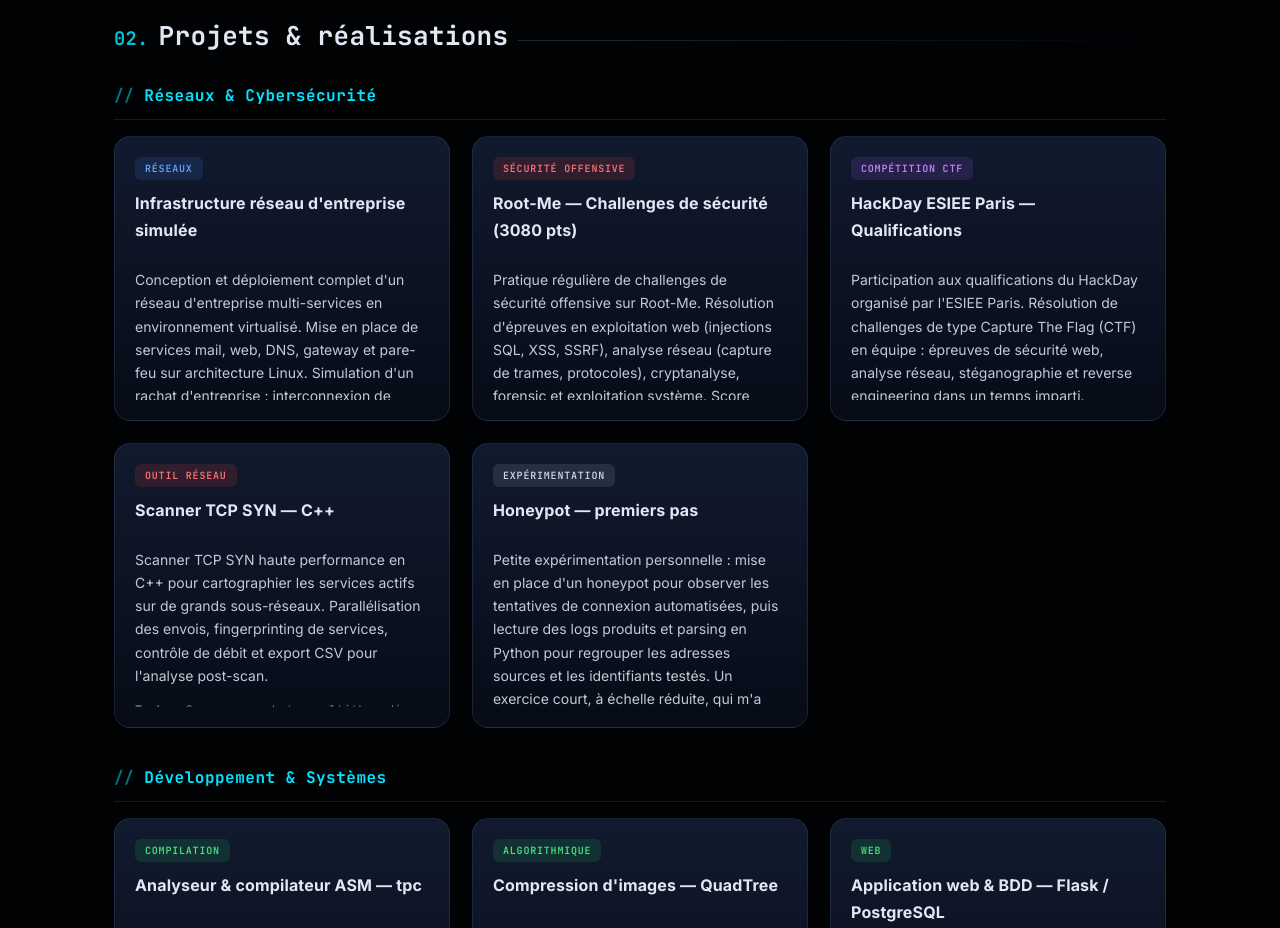
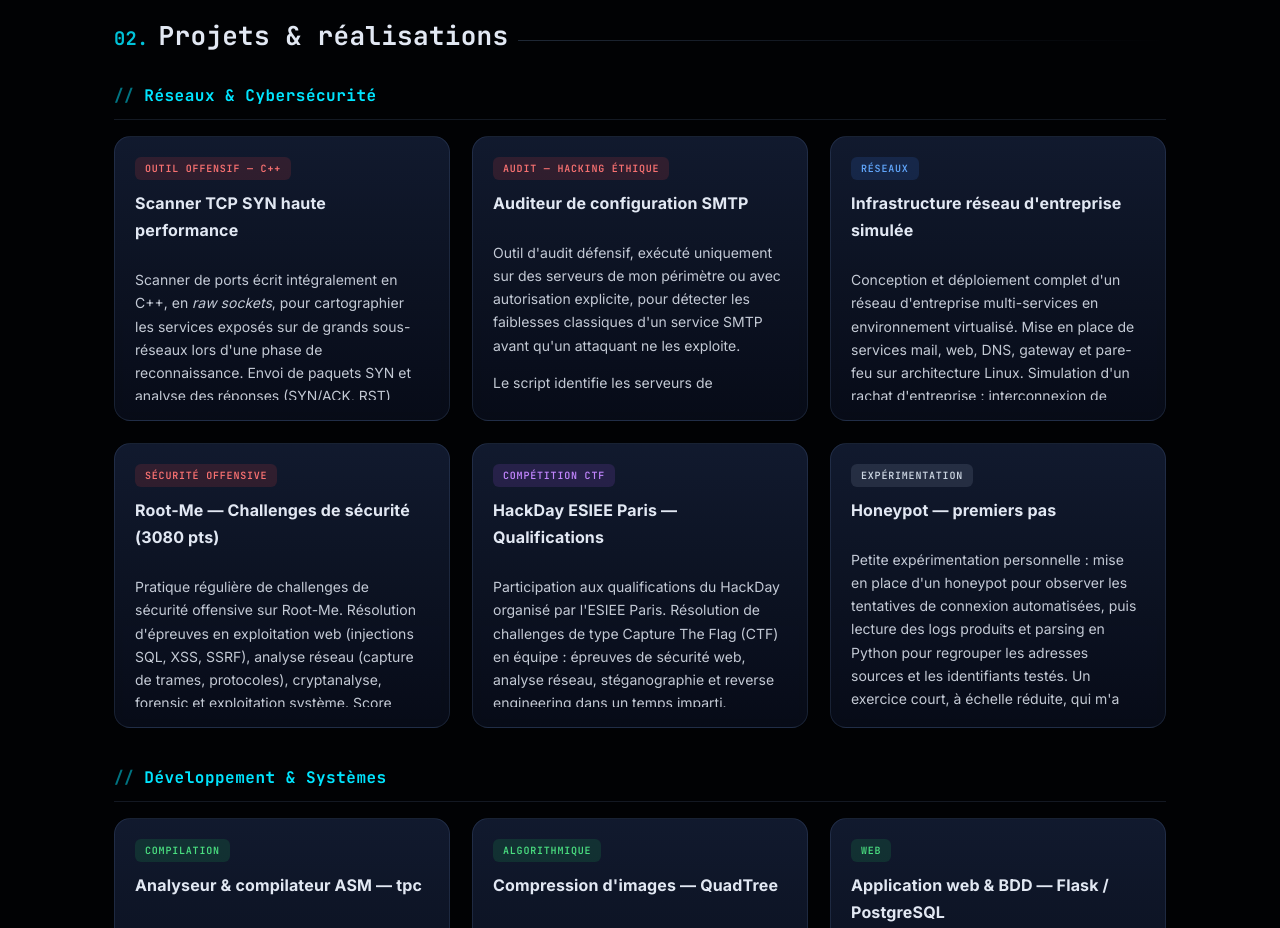
Before and after one commit to YanisMa/repo, a plain HTML site: page index.html in a window 1280 px wide. Shown: the part 1280-2208 px from the top of the page. Drawn offline with Linux system fonts and the light colour scheme.

Commit message:
Mise en avant du scanner TCP SYN et ajout d'un auditeur SMTP (hacking éthique)
Le scanner TCP SYN en C++ passe en tête de la section Réseaux &
Cybersécurité et est enrichi : raw sockets, balayage SYN discret,
pool de threads, contrôle de débit, fingerprinting et export CSV
pour l'analyse post-scan — présenté comme de l'outillage réutilisable.

Nouveau projet : auditeur de configuration SMTP (open relay, absence
de TLS, auth en clair, mots de passe faibles), cadré hacking éthique —
usage sur périmètre autorisé uniquement, constat sans exploitation,
rapport de durcissement. Compteur de projets porté à 14.

```diff
--- a/index.html
+++ b/index.html
@@ -104,7 +104,7 @@
                 <span class="stat-label">pts Root-Me</span>
               </div>
               <div class="stat">
-                <span class="stat-num" data-count="13">0</span>
+                <span class="stat-num" data-count="14">0</span>
                 <span class="stat-label">projets &amp;<br>réalisations</span>
               </div>
               <div class="stat">
@@ -162,6 +162,28 @@
         <div class="projects-grid">
 
           <article class="project-card tilt reveal">
+            <span class="tag tag-security">Outil offensif — C++</span>
+            <h3>Scanner TCP SYN haute performance</h3>
+            <div class="project-content">
+              <p>Scanner de ports écrit intégralement en C++, en <em>raw sockets</em>, pour cartographier les services exposés sur de grands sous-réseaux lors d'une phase de reconnaissance. Envoi de paquets SYN et analyse des réponses (SYN/ACK, RST) sans établir la connexion complète — un balayage rapide et discret.</p>
+              <p>Parallélisation massive des envois via un pool de threads, contrôle de débit paramétrable pour ne pas saturer le réseau cible, et fingerprinting des services à partir des bannières et des ports ouverts. Les résultats sont exportés en CSV pour l'analyse post-scan : croisement avec d'autres sorties, priorisation des cibles, reporting.</p>
+              <p>L'idée directrice : produire de l'outillage réutilisable par une équipe, qui transforme une sortie brute en information exploitable — pas un one-shot jetable.</p>
+              <p class="meta"><strong>Tech :</strong> C++, raw sockets, multithreading, TCP/IP, fingerprinting, export CSV</p>
+            </div>
+          </article>
+
+          <article class="project-card tilt reveal">
+            <span class="tag tag-security">Audit — Hacking éthique</span>
+            <h3>Auditeur de configuration SMTP</h3>
+            <div class="project-content">
+              <p>Outil d'audit défensif, exécuté uniquement sur des serveurs de mon périmètre ou avec autorisation explicite, pour détecter les faiblesses classiques d'un service SMTP avant qu'un attaquant ne les exploite.</p>
+              <p>Le script identifie les serveurs de messagerie mal durcis : relais ouverts (<em>open relay</em>) acceptant de router du courrier pour des tiers, absence de chiffrement TLS (<code>STARTTLS</code>), authentification acceptée en clair, ou politiques d'identifiants trop faibles. Chaque test s'appuie sur les commandes du protocole (<code>EHLO</code>, <code>MAIL FROM</code>, <code>RCPT TO</code>) et s'arrête au constat — jamais d'exploitation réelle.</p>
+              <p>En sortie : un rapport listant, par hôte, les vérifications échouées et des recommandations de durcissement. Une démarche <em>blue team</em> nourrie par une compréhension offensive.</p>
+              <p class="meta"><strong>Tech :</strong> Python, SMTP, TLS/STARTTLS, reporting · usage autorisé uniquement</p>
+            </div>
+          </article>
+
+          <article class="project-card tilt reveal">
             <span class="tag tag-network">Réseaux</span>
             <h3>Infrastructure réseau d'entreprise simulée</h3>
             <div class="project-content">
@@ -185,15 +207,6 @@
             <div class="project-content">
               <p>Participation aux qualifications du HackDay organisé par l'ESIEE Paris. Résolution de challenges de type Capture The Flag (CTF) en équipe : épreuves de sécurité web, analyse réseau, stéganographie et reverse engineering dans un temps imparti.</p>
               <p class="meta"><strong>Format :</strong> CTF en équipe, qualifications en ligne</p>
-            </div>
-          </article>
-
-          <article class="project-card tilt reveal">
-            <span class="tag tag-security">Outil réseau</span>
-            <h3>Scanner TCP SYN — C++</h3>
-            <div class="project-content">
-              <p>Scanner TCP SYN haute performance en C++ pour cartographier les services actifs sur de grands sous-réseaux. Parallélisation des envois, fingerprinting de services, contrôle de débit et export CSV pour l'analyse post-scan.</p>
-              <p class="meta"><strong>Tech :</strong> C++, raw sockets, multithreading</p>
             </div>
           </article>
 
```
Also changed, not shown: 1 other file.
